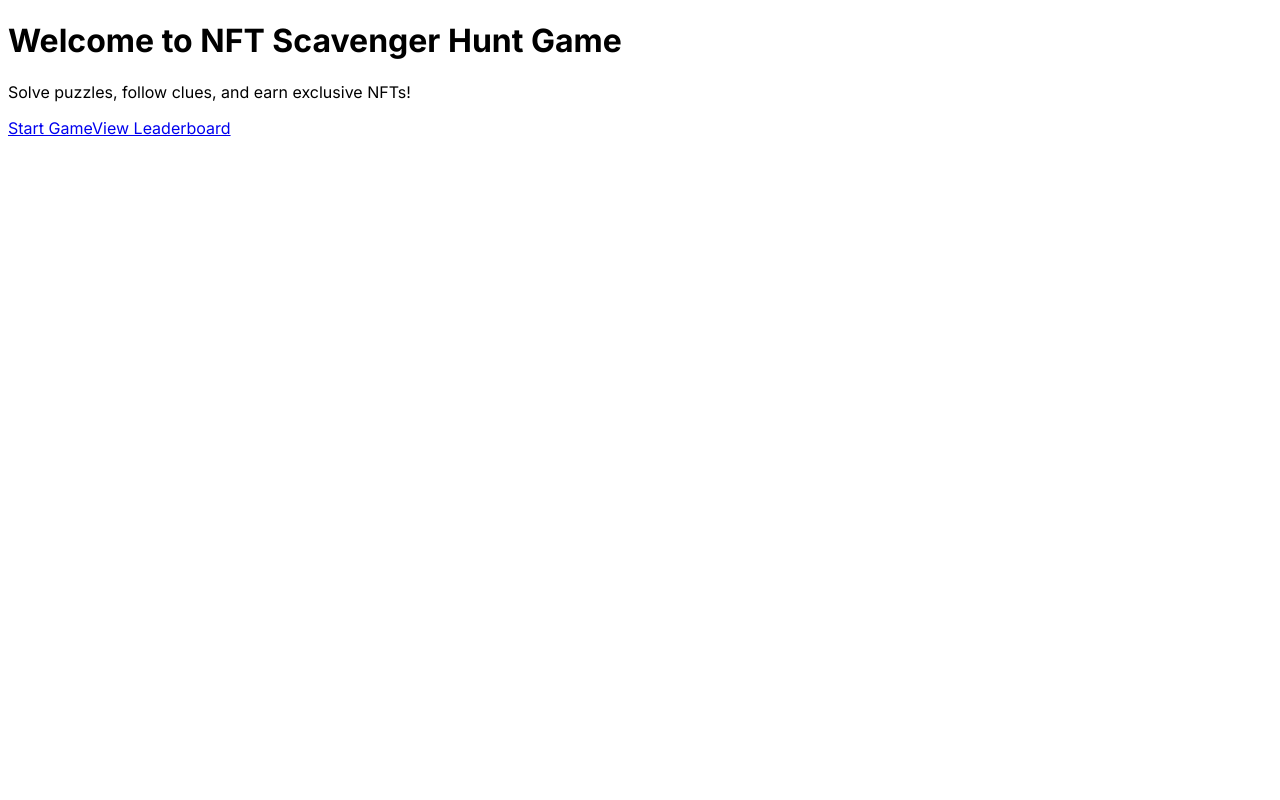
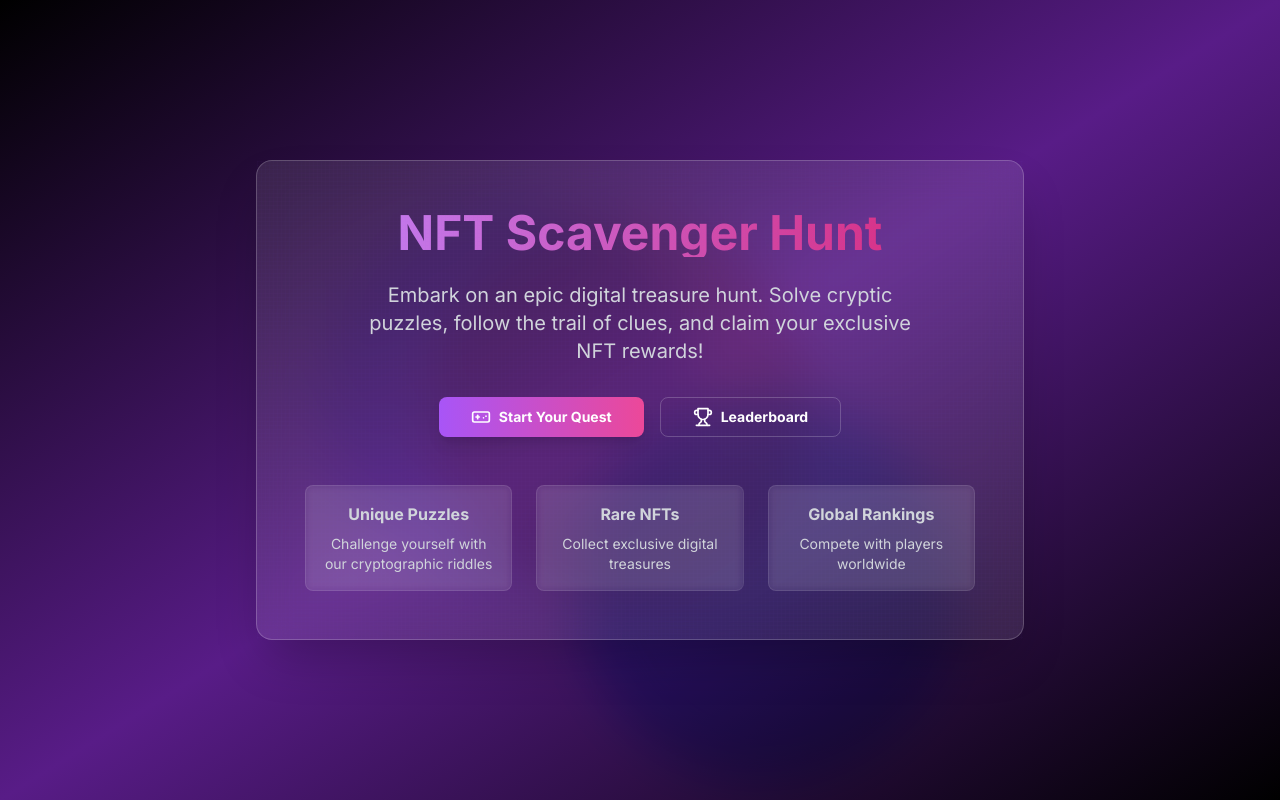
Before and after one commit to manstevo/NFT-Scavenger-Hunt-Game, a Next.js app in the folder frontend/: page / in a window 1280 px wide. Built offline with nearby package versions, Linux system fonts and the light colour scheme.

Commit message:
Added some features to the landing page

```diff
--- a/frontend/app/layout.js
+++ b/frontend/app/layout.js
@@ -1,4 +1,5 @@
 import { Inter } from "next/font/google";
+import "./globals.css";
 
 const inter = Inter({ subsets: ["latin"] });
 
@@ -6,6 +7,9 @@ export const metadata = {
   title: "NFT Scavenger Hunt Game",
   description:
     "A blockchain-powered, gamified dApp built on the StarkNet ecosystem",
+  icons: {
+    icon: "/favicon.ico",
+  },
 };
 
 export default function RootLayout({ children }) {
--- a/frontend/app/page.js
+++ b/frontend/app/page.js
@@ -1,22 +1,81 @@
+import React from "react";
 import Link from "next/link";
 import { Button } from "@/components/ui/button";
+import { Trophy, GamepadIcon } from "lucide-react";
 
 export default function Home() {
   return (
-    <main className="flex min-h-screen flex-col items-center justify-center p-24">
-      <h1 className="text-4xl font-bold mb-6">
-        Welcome to NFT Scavenger Hunt Game
-      </h1>
-      <p className="text-xl mb-8">
-        Solve puzzles, follow clues, and earn exclusive NFTs!
-      </p>
-      <div className="flex gap-4">
-        <Button asChild>
-          <Link href="/game">Start Game</Link>
-        </Button>
-        <Button asChild variant="outline">
-          <Link href="/leaderboard">View Leaderboard</Link>
-        </Button>
+    <main className="relative min-h-screen w-full overflow-hidden bg-gradient-to-br from-black via-purple-900 to-black">
+      {/* Animated background blur */}
+      <div className="absolute inset-0">
+        <div className="absolute top-1/4 left-1/4 w-96 h-96 bg-purple-500 rounded-full mix-blend-multiply filter blur-xl opacity-50 animate-pulse" />
+        <div className="absolute top-1/2 right-1/4 w-96 h-96 bg-blue-500 rounded-full mix-blend-multiply filter blur-xl opacity-50 animate-pulse delay-700" />
+        <div className="absolute bottom-1/4 left-1/3 w-96 h-96 bg-pink-500 rounded-full mix-blend-multiply filter blur-xl opacity-50 animate-pulse delay-1000" />
+      </div>
+
+      {/* Content */}
+      <div className="relative flex min-h-screen flex-col items-center justify-center p-6 sm:p-24">
+        {/* Glass card container */}
+        <div className="backdrop-blur-lg bg-white/10 p-8 sm:p-12 rounded-2xl shadow-2xl border border-white/20 max-w-3xl w-full text-center">
+          {/* Grid effect */}
+          <div
+            className="absolute inset-0 bg-gradient-to-b from-transparent via-purple-500/10 to-transparent opacity-20"
+            style={{
+              backgroundSize: "4px 4px",
+              backgroundImage:
+                "linear-gradient(to right, rgb(139, 92, 246, 0.1) 1px, transparent 1px), linear-gradient(to bottom, rgb(139, 92, 246, 0.1) 1px, transparent 1px)",
+            }}
+          />
+
+          <h1 className="text-3xl sm:text-5xl font-bold mb-6 bg-clip-text text-transparent bg-gradient-to-r from-purple-400 to-pink-600">
+            NFT Scavenger Hunt
+          </h1>
+
+          <p className="text-lg sm:text-xl mb-8 text-gray-300 max-w-xl mx-auto">
+            Embark on an epic digital treasure hunt. Solve cryptic puzzles,
+            follow the trail of clues, and claim your exclusive NFT rewards!
+          </p>
+
+          <div className="flex flex-col sm:flex-row gap-4 justify-center items-center">
+            <Button
+              asChild
+              className="w-full sm:w-auto bg-gradient-to-r from-purple-500 to-pink-500 hover:from-purple-600 hover:to-pink-600 text-white font-bold py-4 px-8 rounded-lg transform transition-all hover:scale-105 shadow-lg hover:shadow-purple-500/50"
+            >
+              <Link href="/game" className="flex items-center gap-2">
+                <GamepadIcon size={20} />
+                Start Your Quest
+              </Link>
+            </Button>
+            <Button
+              asChild
+              variant="outline"
+              className="w-full sm:w-auto border-white/20 text-white hover:bg-white/10 font-bold py-4 px-8 rounded-lg transform transition-all hover:scale-105"
+            >
+              <Link href="/leaderboard" className="flex items-center gap-2">
+                <Trophy size={20} />
+                Leaderboard
+              </Link>
+            </Button>
+          </div>
+
+          {/* Feature highlights */}
+          <div className="mt-12 grid grid-cols-1 sm:grid-cols-3 gap-6 text-gray-300">
+            <div className="p-4 rounded-lg bg-white/5 backdrop-blur-sm border border-white/10 hover:bg-white/10 transition-colors">
+              <h3 className="font-bold mb-2">Unique Puzzles</h3>
+              <p className="text-sm">
+                Challenge yourself with our cryptographic riddles
+              </p>
+            </div>
+            <div className="p-4 rounded-lg bg-white/5 backdrop-blur-sm border border-white/10 hover:bg-white/10 transition-colors">
+              <h3 className="font-bold mb-2">Rare NFTs</h3>
+              <p className="text-sm">Collect exclusive digital treasures</p>
+            </div>
+            <div className="p-4 rounded-lg bg-white/5 backdrop-blur-sm border border-white/10 hover:bg-white/10 transition-colors">
+              <h3 className="font-bold mb-2">Global Rankings</h3>
+              <p className="text-sm">Compete with players worldwide</p>
+            </div>
+          </div>
+        </div>
       </div>
     </main>
   );
--- a/frontend/tailwind.config.js
+++ b/frontend/tailwind.config.js
@@ -7,10 +7,33 @@
 //   plugins: [],
 // }
 
+// /** @type {import('tailwindcss').Config} */
+// module.exports = {
+//     darkMode: ["class"],
+//     content: [
+//     "./app/**/*.{js,ts,jsx,tsx,mdx}",
+//     "./pages/**/*.{js,ts,jsx,tsx,mdx}",
+//     "./components/**/*.{js,ts,jsx,tsx,mdx}",
+
+//     // Or if using `src` directory:
+//     "./src/**/*.{js,ts,jsx,tsx,mdx}",
+//   ],
+//   theme: {
+//   	extend: {
+//   		borderRadius: {
+//   			lg: 'var(--radius)',
+//   			md: 'calc(var(--radius) - 2px)',
+//   			sm: 'calc(var(--radius) - 4px)'
+//   		},
+//   		colors: {}
+//   	}
+//   },
+//   plugins: [require("tailwindcss-animate")],
+// };
+
 /** @type {import('tailwindcss').Config} */
 module.exports = {
-    darkMode: ["class"],
-    content: [
+  content: [
     "./app/**/*.{js,ts,jsx,tsx,mdx}",
     "./pages/**/*.{js,ts,jsx,tsx,mdx}",
     "./components/**/*.{js,ts,jsx,tsx,mdx}",
@@ -19,14 +42,7 @@ module.exports = {
     "./src/**/*.{js,ts,jsx,tsx,mdx}",
   ],
   theme: {
-  	extend: {
-  		borderRadius: {
-  			lg: 'var(--radius)',
-  			md: 'calc(var(--radius) - 2px)',
-  			sm: 'calc(var(--radius) - 4px)'
-  		},
-  		colors: {}
-  	}
+    extend: {},
   },
-  plugins: [require("tailwindcss-animate")],
+  plugins: [],
 };
--- a/frontend/tsconfig.json
+++ b/frontend/tsconfig.json
@@ -43,6 +43,10 @@
     "next-env.d.ts",
     "**/*.ts",
     "**/*.tsx",
+    "components/components/ui/table.jsx",
+    "components/components/ui/input.jsx",
+    "components/components/ui/card.jsx",
+    "components/components/ui/button.jsx",
     ".next/types/**/*.ts"
   ],
   "exclude": [
```
Also changed, not shown: 1 other file (tests, documents, lock files or other folders).
